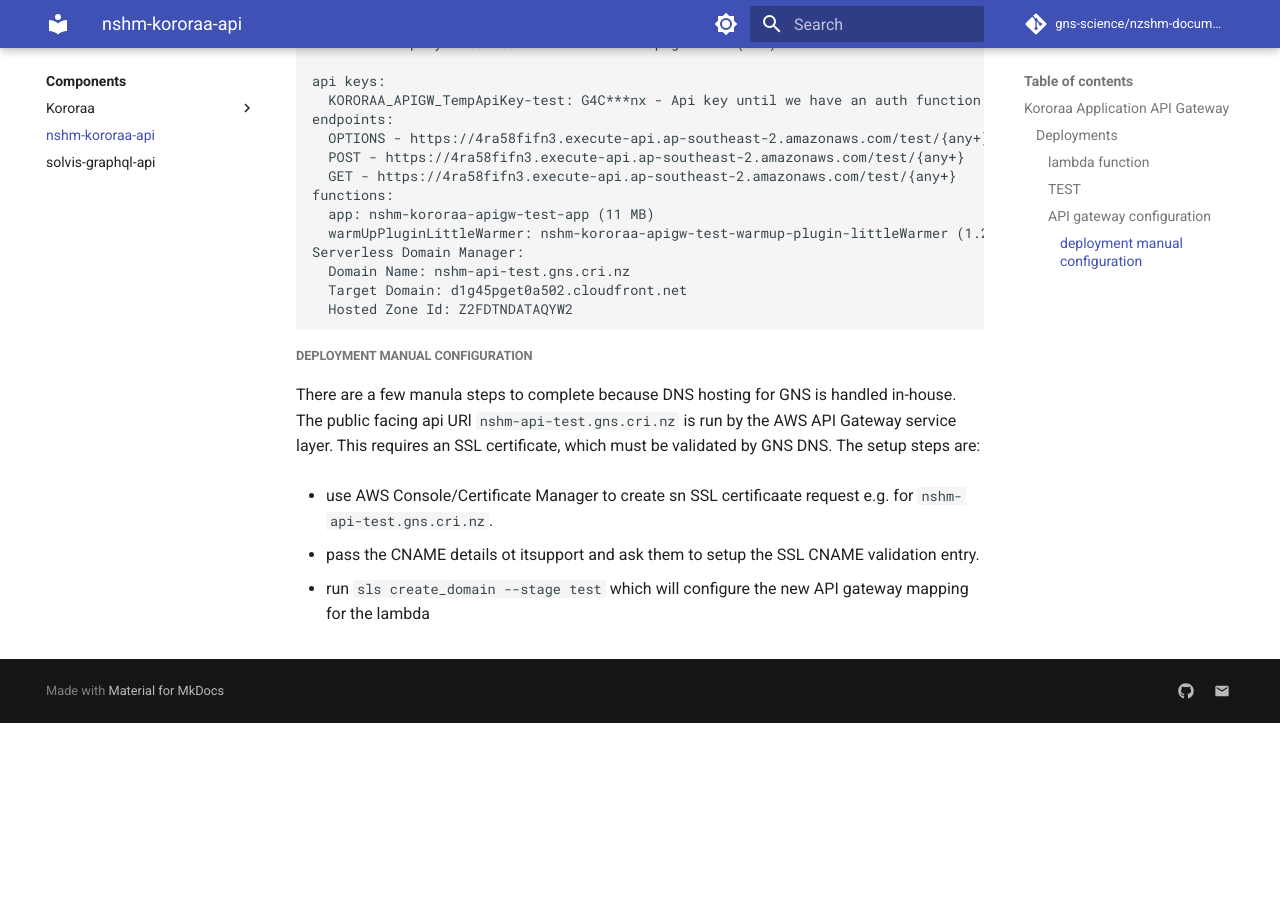
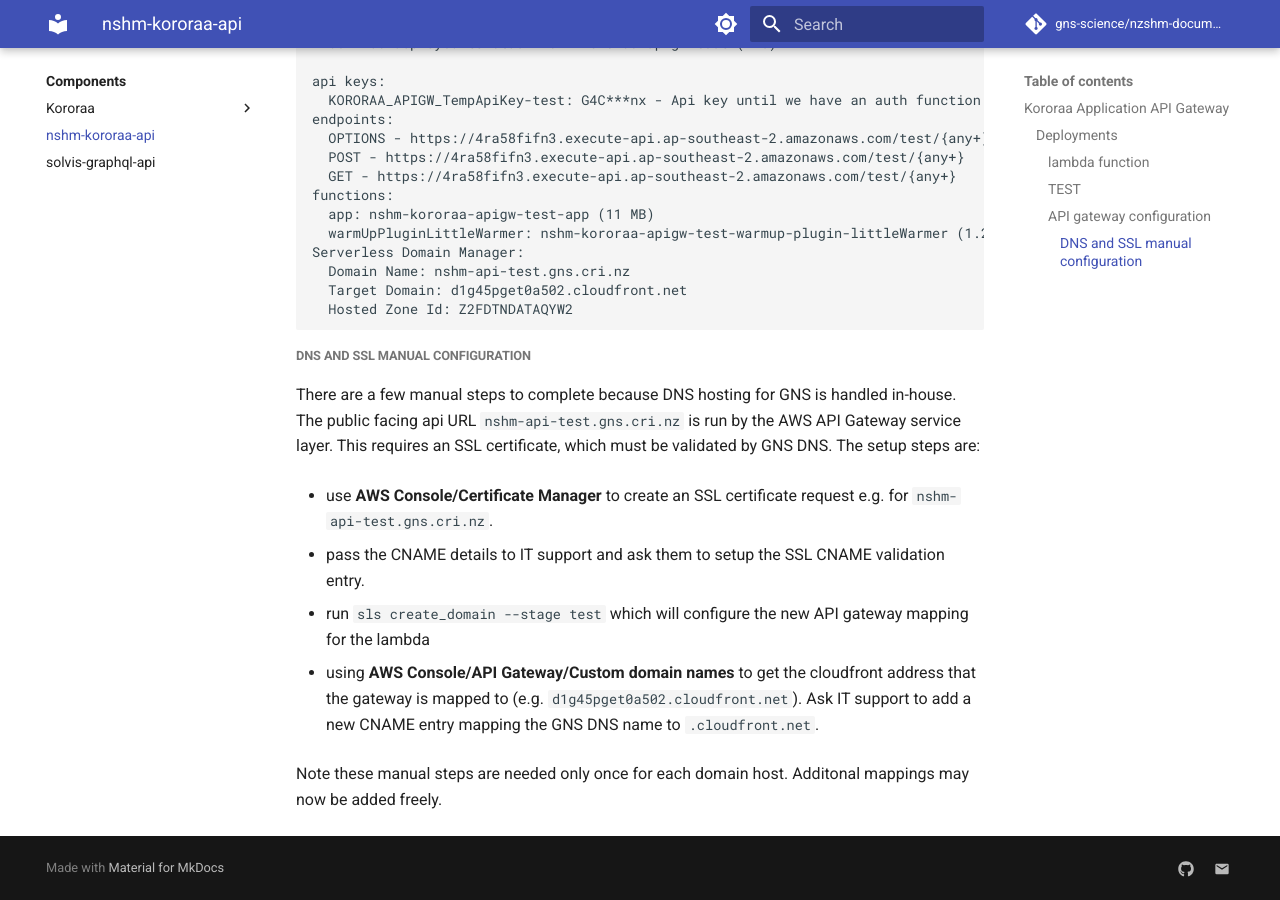
Before and after one commit to GNS-Science/nzshm-documentation, an MkDocs documentation site: the page built from docs/components/nshm_kororaa_apigw.md, in a window 1280 px wide and 900 px high, scrolled down 1203 px. Built offline with MkDocs 1.6.1 and Material for MkDocs 9.7.7, drawn with Linux system fonts in a browser that asks for light colours; comment, search, counter and statistics services are not loaded; before the commit the page ends 1926 px from its top, so only the background shows below that.

Commit message:
minor fixes/tweaks

````diff
--- a/docs/components/nshm_kororaa_apigw.md
+++ b/docs/components/nshm_kororaa_apigw.md
@@ -59,13 +59,16 @@ Serverless Domain Manager:
 
 ```
 
+#### DNS and SSL manual configuration
 
-#### deployment manual configuration
+There are a few manual steps to complete because DNS hosting for GNS is handled in-house. The public facing api URL `nshm-api-test.gns.cri.nz` is run by the AWS API Gateway service layer. This requires an SSL certificate, which must be validated by GNS DNS. The setup steps are:
 
-There are a few manula steps to complete because DNS hosting for GNS is handled in-house. The public facing api URl `nshm-api-test.gns.cri.nz` is run by the AWS API Gateway service layer. This requires an SSL certificate, which must be validated by GNS DNS. The setup steps are:
+  - use **AWS Console/Certificate Manager** to create an SSL certificate request e.g. for `nshm-api-test.gns.cri.nz`.
 
-  - use AWS Console/Certificate Manager to create sn SSL certificaate request e.g. for `nshm-api-test.gns.cri.nz`.
-
-  - pass the CNAME details ot itsupport and ask them to setup the SSL CNAME validation entry.
+  - pass the CNAME details to IT support and ask them to setup the SSL CNAME validation entry.
 
   - run `sls create_domain --stage test` which will configure the new API gateway mapping for the lambda
+
+  - using **AWS Console/API Gateway/Custom domain names** to get the cloudfront address that the gateway is mapped to (e.g. `d1g45pget0a502.cloudfront.net`). Ask IT support to add a new CNAME entry mapping the GNS DNS name to `.cloudfront.net`.
+
+Note these manual steps are needed only once for each domain host. Additonal mappings may now be added freely.
````
Also changed, not shown: docs/architecture/api_gateway_deployments.md (+2 -2 lines), docs/architecture/api_gateway_pattern.md (+3 -3 lines), docs/components/index.md (+1 -1 lines).
